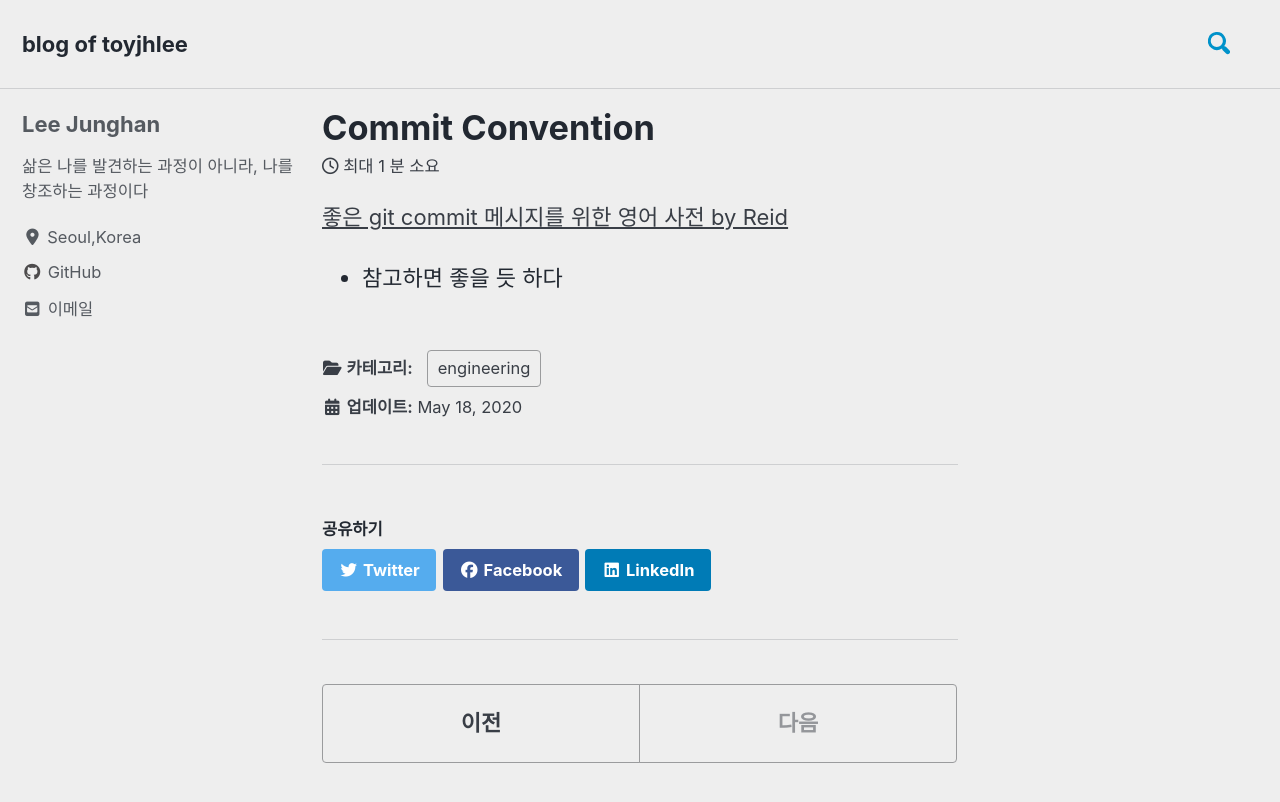
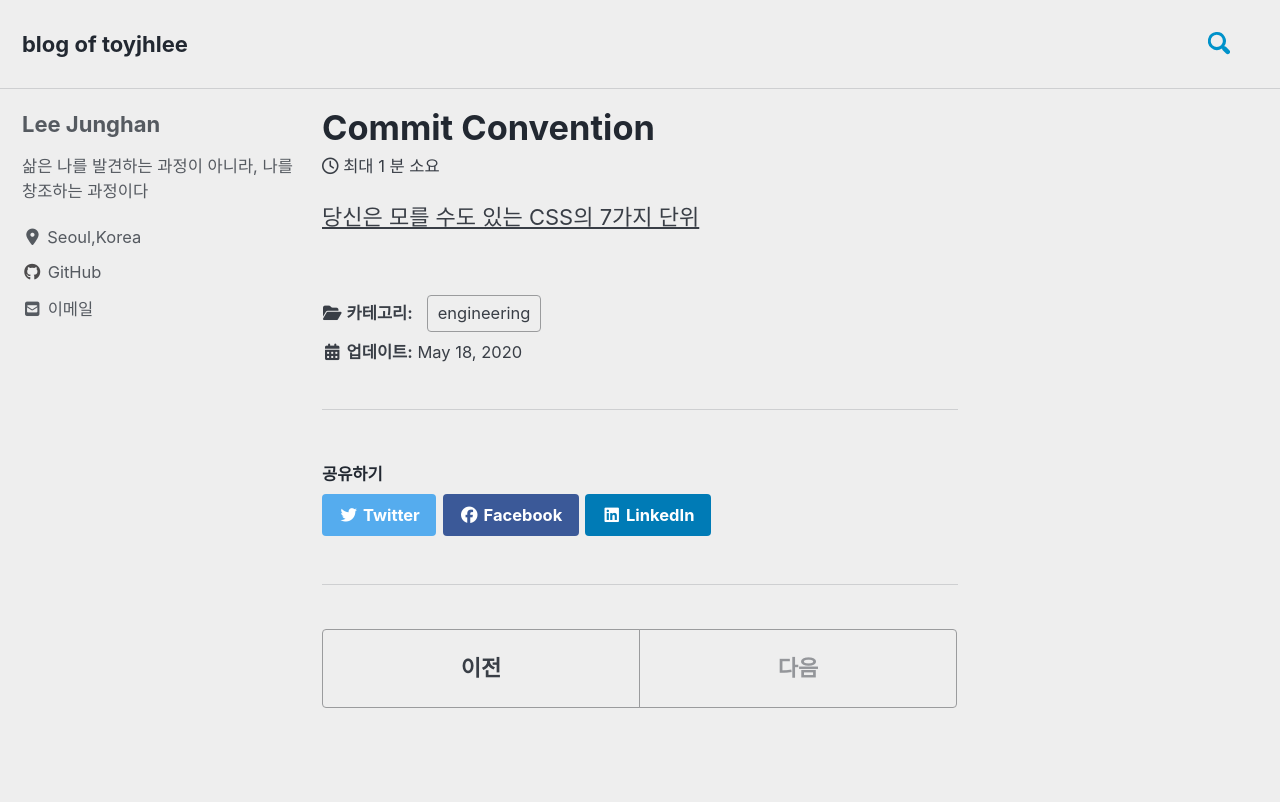
Before and after one commit to toyjhlee/toyjhlee.github.com, a Jekyll site: the page built from _posts/2020-05-18-commit convention.md, in a window 1280 px wide and 900 px high. Shown: the top 802 px of the window. Built offline with Jekyll 4.4.1, drawn with Linux system fonts in a browser that asks for light colours; cached includes are drawn as plain includes; nearby versions of some CDN libraries; some of the changed text lies outside the part shown.

Commit message:
feat: add 7 Css Units

```diff
--- a/_posts/2020-05-18-commit convention.md
+++ b/_posts/2020-05-18-commit convention.md
@@ -1,9 +1,7 @@
 ---
 title:  "Commit Convention"
-date:   2020-05-18 09:20:00 +0900
+date:   2020-05-18 10:07:00 +0900
 categories: engineering
 ---
 
-[좋은 git commit 메시지를 위한 영어 사전
-by Reid](https://blog.ull.im/engineering/2019/03/10/logs-on-git.html)
-- 참고하면 좋을 듯 하다
+[당신은 모를 수도 있는 CSS의 7가지 단위](https://webdesign.tutsplus.com/articles/7-css-units-you-might-not-know-about--cms-22573?ec_unit=translation-info-language)
```
Also changed, not shown: _posts/2020-05-18-7 Css Units.md (added, +9 -0 lines).
